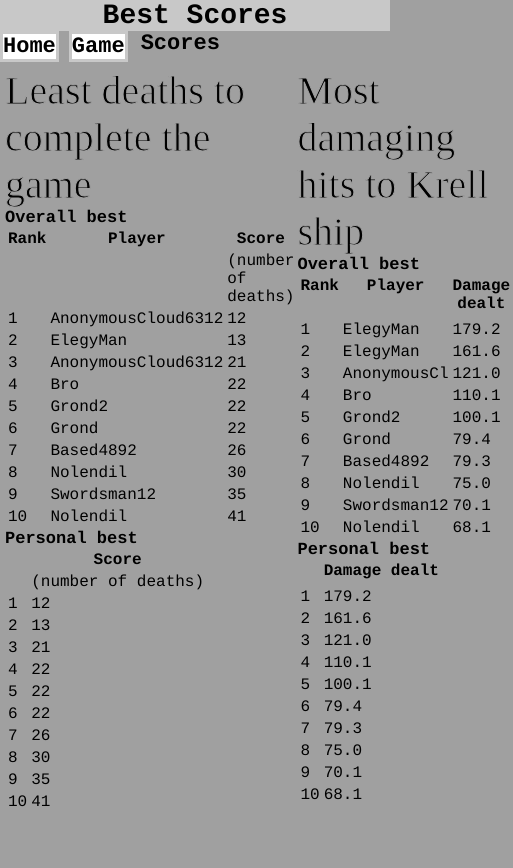
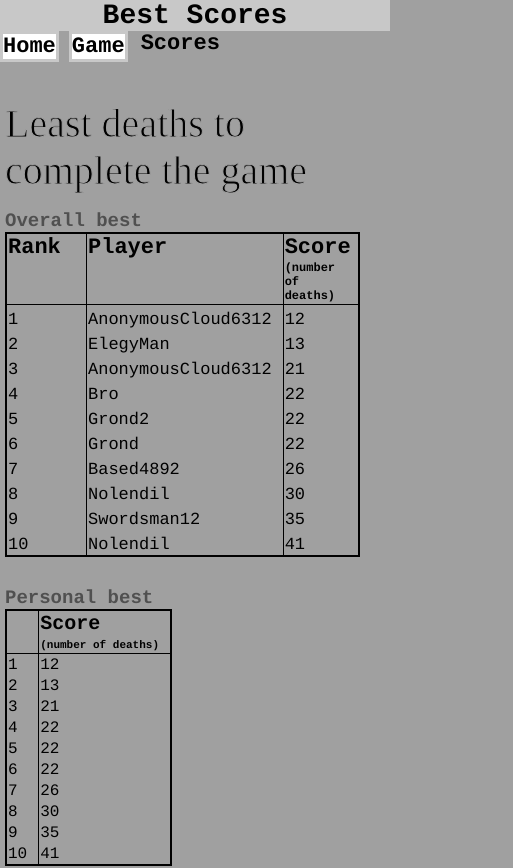
Before and after one commit to MattSteveMitch/startup, a React (Vite) app: page /scores in a window 390 px wide. Shown: the top 868 px of the page, 513 px wide, since content can reach past the window. Before the commit the page ends 844 px from the top, so only its background shows below. Built offline with nearby package versions, Linux system fonts and the light colour scheme; a web font is replaced by a local one.

Commit message:
Scores page styled, styling no longer inteferes with other pages

```diff
--- a/src/game/game.css
+++ b/src/game/game.css
@@ -14,8 +14,9 @@ h2.subhead {
     margin-bottom: 45px;
 }
 
-h3 {
+h3.game-page {
     font-size: 17px;
+    color: rgb(30, 30, 30);
 }
 
 div.score-display[name="current"] {
@@ -42,6 +43,7 @@ p.score[name="PR"] {
 
 .share {
     font-size: 16px;
+    color: rgb(30, 30, 30);
 }
 
 .share > a {
@@ -85,9 +87,7 @@ section.window {
 }
 
 section.sidebar {
-/*    flex: 0 0 265px; */
     padding-top: 22px;
-    color: rgb(30, 30, 30);
 }
 
 @media (max-width: 1150px) {
--- a/src/game/game.jsx
+++ b/src/game/game.jsx
@@ -20,7 +20,7 @@ export function Game() {
                     <h2 className="subhead">(lower scores are better)</h2>
                     <div>
                         <section>
-                            <h3>Most recent score:</h3>
+                            <h3 className="game-page">Most recent score:</h3>
                             <div className="score-display" name="current">
                                 <p className="score">22</p>
                                 <p className="score-side-text">New personal best!</p>
@@ -35,11 +35,11 @@ export function Game() {
                             </div>
                         </section>
                         <section className="best-score">
-                            <h3>Personal best score:</h3>
+                            <h3 className="game-page">Personal best score:</h3>
                             <p className="score" name="PR">22</p>
                         </section>
                         <section className="best-score">
-                            <h3>Overall best score:</h3>
+                            <h3 className="game-page">Overall best score:</h3>
                             <div className="score-display">
                                 <p className="score">12</p>
                                 <p className="score-side-text">Set by Grond2</p>
@@ -49,11 +49,11 @@ export function Game() {
 
                     <div className="best-hits">
                         <section>
-                            <h3>Personal best hit:</h3>
+                            <h3 className="game-page">Personal best hit:</h3>
                             <p className="hit">118</p>
                         </section>
                         <section>
-                            <h3>Overall best hit:</h3>
+                            <h3 className="game-page">Overall best hit:</h3>
                             <div className="score-display">
                                 <p className="hit">158</p>
                                 <p className="hit-side-text">Set by Nolendil</p>
--- a/src/home/home.css
+++ b/src/home/home.css
@@ -1,5 +1,6 @@
-header {
-    margin-bottom: 5px;
+main {
+    display: block;
+    margin-top: 5px;
 }
 
 button:hover {
@@ -17,7 +18,6 @@ label {
 }
 
 
-
 button {
     font-weight: bold;
     font-size: 16px;
--- a/src/scores/scores.css
+++ b/src/scores/scores.css
@@ -1,16 +1,16 @@
-/*
-h2 {
+main {
+    display: flex;
+    flex-direction: row;
+}
+
+h2.score-page {
     padding-top: 33px;
     padding-bottom: 16px;
 }
 
-h3 {
+h3.score-page {
     color: rgb(80, 80, 80);
-}
-
-main {
-    display: flex;
-    flex-direction: row;
+    font-size: 19px;
 }
 
 table {
@@ -31,7 +31,7 @@ th {
     border-left: 1px solid black;
 }
 
-section:nth-child(2) {
+.hits {
     padding-left: 70px;
 }
 
@@ -51,7 +51,7 @@ tr.spare > td {
     height: 14px;
 }
 
-.score {
+section.score {
     padding-right: 30px;
     border-right: 1px solid black;
 }
@@ -84,15 +84,14 @@ tr.spare > td {
         display: block;
     }
 
-    section:nth-child(2) {
+    .hits {
         padding-left: 0px;
         margin-top: 50px;
     }
 
-    .score {
+    section.score {
         border-right: none;
         border-bottom: 1px solid black;
         padding-bottom: 30px;
     }
 }
-*/
--- a/src/scores/scores.jsx
+++ b/src/scores/scores.jsx
@@ -16,8 +16,8 @@ export function Scores() {
 
             <main>
                 <section className="score">
-                    <h2>Least deaths to complete the game</h2>
-                    <h3>Overall best</h3>
+                    <h2 className="score-page">Least deaths to complete the game</h2>
+                    <h3 className="score-page">Overall best</h3>
                     <table>
                         <th className="rank">Rank</th>
                         <th className="player">Player</th>
@@ -80,7 +80,7 @@ export function Scores() {
                     </table>
 
                     <div className="personal">
-                        <h3>Personal best</h3>
+                        <h3 className="score-page">Personal best</h3>
                         <table>
                             <th></th>
                             <th>Score</th>
@@ -132,9 +132,9 @@ export function Scores() {
                     </div>
                 </section>
 
-                <section>
-                    <h2>Most damaging hits to Krell ship</h2>
-                    <h3>Overall best</h3>
+                <section className="hits">
+                    <h2 className="score-page">Most damaging hits to Krell ship</h2>
+                    <h3 className="score-page">Overall best</h3>
                     <table>
                         <th className="rank">Rank</th>
                         <th className="player">Player</th>
@@ -197,7 +197,7 @@ export function Scores() {
                     </table>
 
                     <div className="personal">
-                        <h3>Personal best</h3>
+                        <h3 className="score-page">Personal best</h3>
                         <table>
                             <th></th>
                             <th>Damage dealt</th>
```
